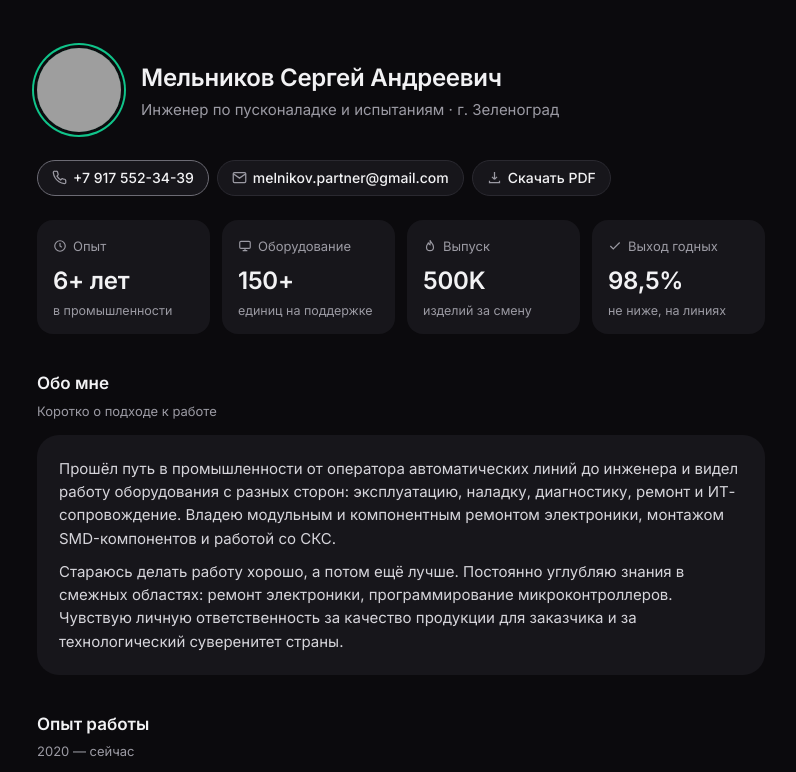
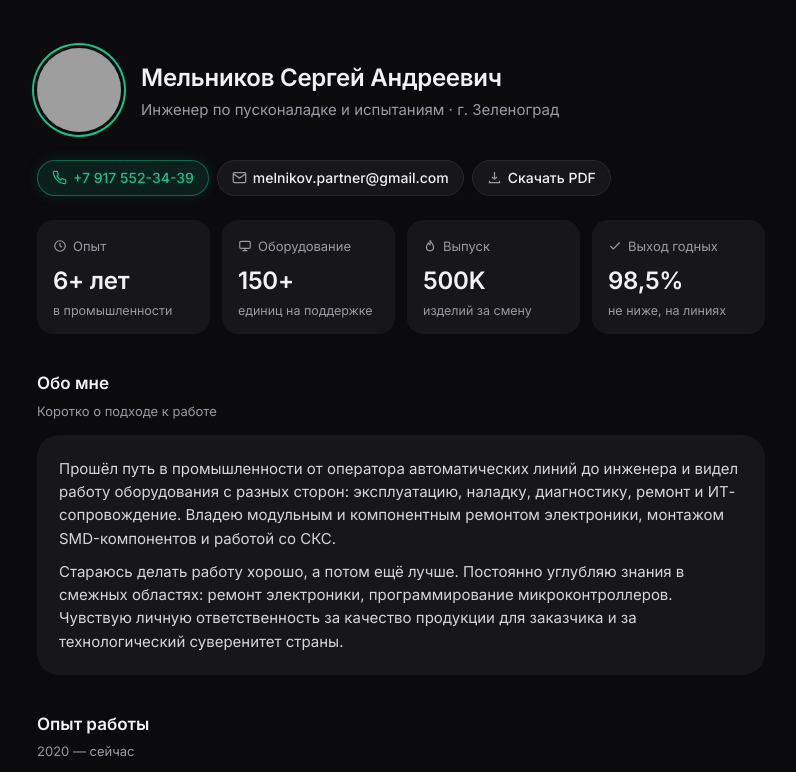
Before and after one commit to sermel-llm/resume, a plain HTML site: page index.html in a window 1280 px wide. In both pictures the pointer is over the link "+7 917 552-34-39". Shown: the top 772 px of the page, without its empty margins (239-1035 px from the left). Drawn offline with Linux system fonts and the light colour scheme; grey boxes are pictures that could not be loaded.

Commit message:
Плавный hover у кнопок контактов
Co-Authored-By: Claude Opus 5.5 <noreply@anthropic.com>

```diff
--- a/index.html
+++ b/index.html
@@ -44,8 +44,11 @@
   .pill .dot { width: 8px; height: 8px; border-radius: 50%; background: var(--green); box-shadow: 0 0 8px var(--green); }
 
   .contacts { display: flex; flex-wrap: wrap; gap: 8px; margin-bottom: 24px; }
-  a.pill:hover { border-color: var(--dim); }
-  .pill svg { width: 15px; height: 15px; stroke: var(--muted); }
+  .pill svg { width: 15px; height: 15px; stroke: var(--muted); transition: stroke .3s ease; }
+  a.pill { transition: background-color .3s ease, border-color .3s ease, color .3s ease, box-shadow .3s ease; }
+  a.pill:hover, a.pill:focus-visible { background: rgba(16,196,138,.12); border-color: rgba(16,196,138,.45);
+    color: var(--green); box-shadow: 0 0 14px rgba(16,196,138,.15); outline: none; }
+  a.pill:hover svg, a.pill:focus-visible svg { stroke: var(--green); }
 
   .stats { display: grid; grid-template-columns: repeat(4, 1fr); gap: 12px; margin-bottom: 36px; }
   .stat { background: var(--card); border-radius: 16px; padding: 16px 16px 14px; }
```
